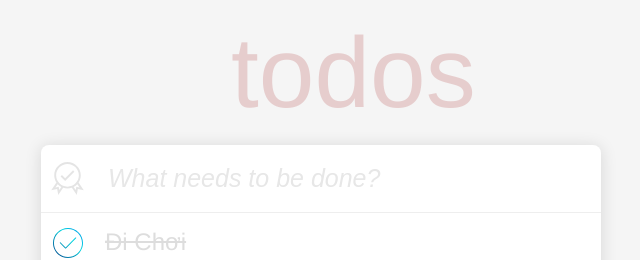
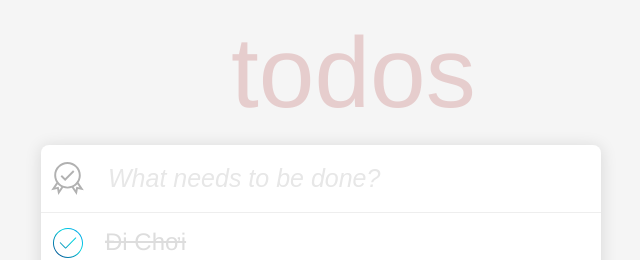
Before and after one commit to quangnguyen2019/To-do-List, a React (Create React App) app: page / in a window 1280 px wide. In both pictures the pointer is over the picture 386 px from the left and 178 px from the top of the page. Shown: the top 260 px of the page, without its empty margins (319-959 px from the left). Built offline with nearby package versions, Linux system fonts and the light colour scheme.

Commit message:
Add CSS for check-all-icon when hovering it

```diff
--- a/src/components/CSS/Components.css
+++ b/src/components/CSS/Components.css
@@ -17,8 +17,15 @@
   height: 33px;
   opacity: 0.1;
   margin-right: 22px;
+  transition: all .2s;
+}
+.todo-list .header .icon:hover {
+  opacity: 0.3;
 }
 .todo-list .header .all-completed {
+  opacity: 0.6;
+}
+.todo-list .header .all-completed:hover {
   opacity: 0.6;
 }
 .todo-list .header .no-item {
@@ -71,7 +78,7 @@
   margin-right: 0;
   display: none;
   position: absolute;
-  top: 18px;
+  top: 15px;
   right: 18px;
   transition: all .3s;
   padding: 10px;
--- a/src/components/CSS/_TodoItem.scss
+++ b/src/components/CSS/_TodoItem.scss
@@ -32,7 +32,7 @@
 
         display: none;
         position: absolute;
-        top: 18px;
+        top: 15px;
         right: 18px;
         transition: all .3s;
         padding: 10px;
--- a/src/components/CSS/_TodoList.scss
+++ b/src/components/CSS/_TodoList.scss
@@ -16,10 +16,19 @@
 
         .icon {
             @include icon(33px, 22px);
+            transition: all .2s;
+
+            &:hover {
+                opacity: 0.3;
+            }
         }
 
         .all-completed {
             opacity: 0.6;
+
+            &:hover {
+                opacity: 0.6;
+            }
         }
 
         .no-item {
```
Also changed, not shown: 1 other file (tests, documents, lock files or other folders).
